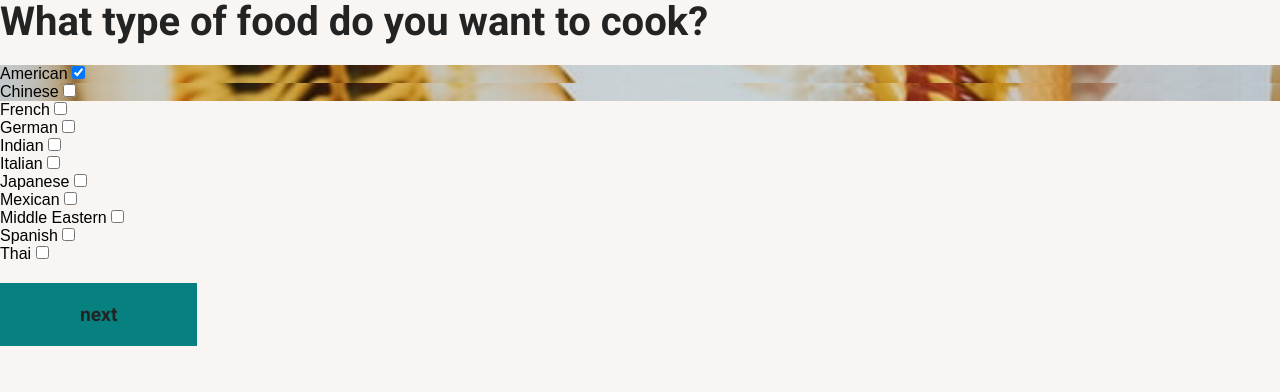
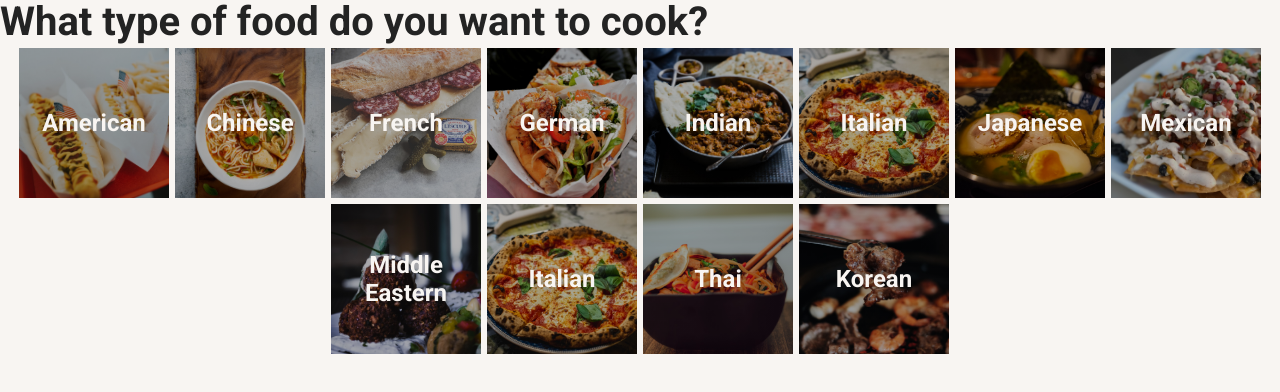
Before and after one commit to pontusBerg/mealpicker, a plain HTML site: page index.html in a window 1280 px wide. Shown: the part 802-1194 px from the top of the page. Drawn offline with Linux system fonts and the light colour scheme.

Commit message:
fixed checkbox layout
fixed checkbox layout

```diff
--- a/index.html
+++ b/index.html
@@ -7,10 +7,12 @@
   <meta http-equiv="X-UA-Compatible" content="ie=edge">
   <title>Document</title>
   <link rel="stylesheet" href="stylesheets/style.css">
+  <link rel="stylesheet" href="https://cdnjs.cloudflare.com/ajax/libs/font-awesome/5.11.2/css/all.css">
 </head>
 
 <body>
-  <div class="wrap-content banner-main" style="background: url('https://res.cloudinary.com/doem0zjpf/image/upload/v1576584664/brooke-lark-08bOYnH_r_E-unsplash_cdglmq.jpg'); background-position: center; background-size:cover;">
+  <div class="wrap-content banner-main"
+    style="background: url('https://res.cloudinary.com/doem0zjpf/image/upload/v1576584664/brooke-lark-08bOYnH_r_E-unsplash_cdglmq.jpg'); background-position: center; background-size:cover;">
     <div class="container">
       <div>
         <h2 class="title">Don’t know what to cook?</h2>
@@ -25,85 +27,120 @@
       food do you
       want to cook?</h2>
 
-      <div class="group-input-field">
+    <div class="group-form">
 
-        <div class="form-control" style="background: url('./stylesheets/components/images/american.jpg'); background-position: center; background-size:cover;">
-      <label class="input-name">American
-        <input class="checkbox" type="checkbox" checked="checked">
-        <span class="checkmark"></span>
-      </label>
-
-    </div>
-
-    <div class="form-control" style="background: url('./stylesheets/components/images/american.jpg'); background-position: center; background-size:cover;">
-      <label class="input-name">Chinese
-        <input class="checkbox" type="checkbox">
-        <span class="checkmark"></span>
+      <div class="form-control">
+        <input id="check1" class="checkbox" type="checkbox" >
+        <label for="check1"
+         style="background:linear-gradient(rgba(0,0,0,0.3), rgba(0,0,0,0.3)), url('./stylesheets/components/images/american.jpg'); background-position: center; background-size:cover;"
+          class="input-name">American
         </label>
       </div>
 
+
       <div class="form-control">
-      <label class="input-name">French
-        <input class="checkbox" type="checkbox">
-        <span class="checkmark"></span>
+        <input id="check2" class="checkbox" type="checkbox" >
+        <label for="check2"
+          style="background:linear-gradient(rgba(0,0,0,0.3), rgba(0,0,0,0.3)), url('./stylesheets/components/images/chinese.jpg'); background-position: center; background-size:cover;"
+          class="input-name">Chinese
         </label>
       </div>
 
+
       <div class="form-control">
-      <label class="input-name">German
-        <input class="checkbox" type="checkbox">
-        <span class="checkmark"></span>
+        <input id="check3" class="checkbox" type="checkbox" >
+        <label for="check3"
+          style="background:linear-gradient(rgba(0,0,0,0.3), rgba(0,0,0,0.3)), url('./stylesheets/components/images/french.jpg'); background-position: center; background-size:cover;"
+          class="input-name">French
+        </label>
+      </div>
+      <div class="form-control">
+        <input id="check4" class="checkbox" type="checkbox" >
+        <label for="check4"
+          style="background:linear-gradient(rgba(0,0,0,0.3), rgba(0,0,0,0.3)), url('./stylesheets/components/images/german.jpg'); background-position: center; background-size:cover;"
+          class="input-name">German
         </label>
       </div>
 
+
       <div class="form-control">
-      <label class="input-name">Indian
-
-        <input class="checkbox" type="checkbox">
-        <span class="checkmark"></span>
+        <input id="check5" class="checkbox" type="checkbox" >
+        <label for="check5"
+          style="background:linear-gradient(rgba(0,0,0,0.3), rgba(0,0,0,0.3)), url('./stylesheets/components/images/indian.jpg'); background-position: center; background-size:cover;"
+          class="input-name">Indian
         </label>
       </div>
 
+
       <div class="form-control">
-      <label class="input-name">Italian
-        <input class="checkbox" type="checkbox">
-        <span class="checkmark"></span>
+        <input id="check6" class="checkbox" type="checkbox" >
+        <label for="check6"
+          style="background:linear-gradient(rgba(0,0,0,0.3), rgba(0,0,0,0.3)), url('./stylesheets/components/images/italian.jpg'); background-position: center; background-size:cover;"
+          class="input-name">Italian
         </label>
       </div>
 
+
+
       <div class="form-control">
-      <label class="input-name">Japanese
-        <input class="checkbox" type="checkbox">
-        <span class="checkmark"></span>
+        <input id="check7" class="checkbox" type="checkbox" >
+        <label for="check7"
+          style="background:linear-gradient(rgba(0,0,0,0.3), rgba(0,0,0,0.3)), url('./stylesheets/components/images/japanese.jpg'); background-position: center; background-size:cover;"
+          class="input-name">Japanese
         </label>
       </div>
 
+
+
       <div class="form-control">
-      <label class="input-name">Mexican
-        <input class="checkbox" type="checkbox">
-        <span class="checkmark"></span>
+        <input id="check8" class="checkbox" type="checkbox" >
+        <label for="check8"
+          style="background:linear-gradient(rgba(0,0,0,0.3), rgba(0,0,0,0.3)), url('./stylesheets/components/images/mexican.jpg'); background-position: center; background-size:cover;"
+          class="input-name">Mexican
         </label>
       </div>
 
+
+
       <div class="form-control">
-      <label class="input-name">Middle Eastern
-        <input class="checkbox" type="checkbox">
-        <span class="checkmark"></span>
+        <input id="check9" class="checkbox" type="checkbox" >
+        <label for="check9"
+          style="background:linear-gradient(rgba(0,0,0,0.3), rgba(0,0,0,0.3)), url('./stylesheets/components/images/middle-eastern.jpg'); background-position: center; background-size:cover;"
+          class="input-name">Middle Eastern
         </label>
       </div>
 
+
+
       <div class="form-control">
-      <label class="input-name">Spanish
-        <input class="checkbox" type="checkbox">
-        <span class="checkmark"></span>
+        <input id="check10" class="checkbox" type="checkbox" >
+        <label for="check10"
+          style="background:linear-gradient(rgba(0,0,0,0.3), rgba(0,0,0,0.3)), url('./stylesheets/components/images/italian.jpg'); background-position: center; background-size:cover;"
+          class="input-name">Italian
         </label>
       </div>
 
+
+
       <div class="form-control">
-      <label class="input-name">Thai
+        <input id="check11" class="checkbox" type="checkbox" >
+        <label for="check11"
+          style="background:linear-gradient(rgba(0,0,0,0.3), rgba(0,0,0,0.3)), url('./stylesheets/components/images/thai.jpg'); background-position: center; background-size:cover;"
+          class="input-name">Thai
+        </label>
+      </div>
 
-        <input class="checkbox" type="checkbox">
-        <span class="checkmark"></span>
+
+
+      <div class="form-control">
+        <input id="check12" class="checkbox" type="checkbox" >
+        <label for="check12"
+          style="background:linear-gradient(rgba(0,0,0,0.3), rgba(0,0,0,0.3)), url('./stylesheets/components/images/Korean.jpg'); background-position: center; background-size:cover;"
+          class="input-name">Korean
+        </label>
+      </div>
+
+
       </label>
     </div>
   </div>
--- /dev/null
+++ b/stylesheets/components/card.scss
@@ -0,0 +1,18 @@
+.form-control {
+  width:150px;
+  height:150px;
+  display: flex;
+  justify-content: center;
+  align-items: center;
+  flex-direction: column;
+
+}
+
+
+
+.group-form {
+  display: flex;
+  flex-wrap: wrap;
+  justify-content: center;
+  align-items: center;
+}
--- a/stylesheets/components/form.scss
+++ b/stylesheets/components/form.scss
@@ -1,16 +1,65 @@
 
 
 .input-name {
-  font-family: 'Poppins', sans-serif;
-  margin-right:10px;
+  font-family: 'Roboto', sans-serif;
+  color:var(--paragraphWhite);
+  font-weight:800;
+  display: flex;
+  justify-content: center;
+  align-items: center;
+  font-size:1.5rem;
+  height:150px;
+  width:150px;
+  position: relative;
 }
 
+
+input[type=checkbox]:checked + label::before {
+  color:red;
+  content: '';
+  background:rgba(7, 128, 128, 0.4);
+  height:100%;
+  width:100%;
+  position: absolute;
+  top:0px;
+  left:0px;
+  background-image: url(images/check1.svg);
+  background-size: 40px;
+  display: flex;
+  justify-content: center;
+  align-items: center;
+  background-repeat: no-repeat;
+  background-position: center;
+}
 
 .group-input-field {
   padding:20px 0px;
 }
 
 .checkbox {
-  border-radius: 50%;
-  background-color: red;
+  display: none;
 }
+
+.group-form {
+
+}
+
+.form-control {
+  margin:3px;
+  width:150px;
+  height:150px;
+  display: flex;
+  justify-content: center;
+  align-items: center;
+  flex-direction: column;
+  text-align: center;
+}
+
+
+
+.group-form {
+  display: flex;
+  flex-wrap: wrap;
+  justify-content: center;
+  align-items: center;
+}
```
Also changed, not shown: stylesheets/components/card.css (added), stylesheets/components/form.css, stylesheets/components/images/check1.svg (added), stylesheets/components/images/italian.jpg (added), stylesheets/components/images/japanese.jpg (added), stylesheets/components/images/korean.jpg (added), stylesheets/components/images/mexican.jpg (added), stylesheets/components/images/middle-eastern.jpg (added), stylesheets/components/images/spanish.jpg (added), stylesheets/components/images/thai.jpg (added), stylesheets/style.css, 2 other files. Lines whose indentation alone changed are shown as unchanged.
